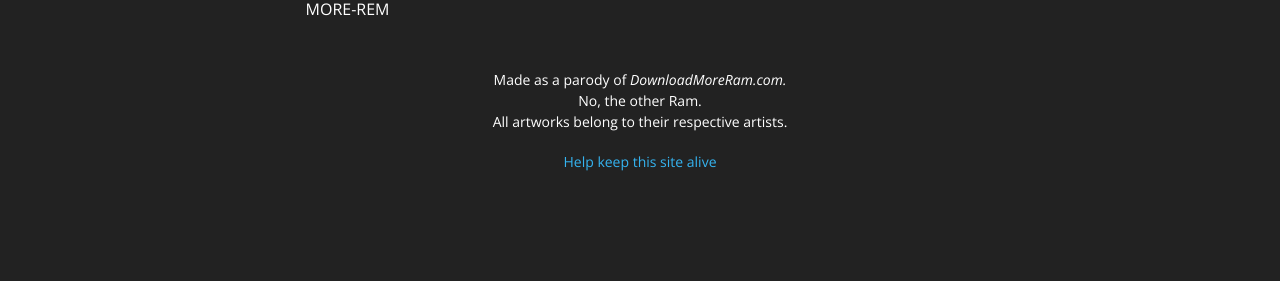
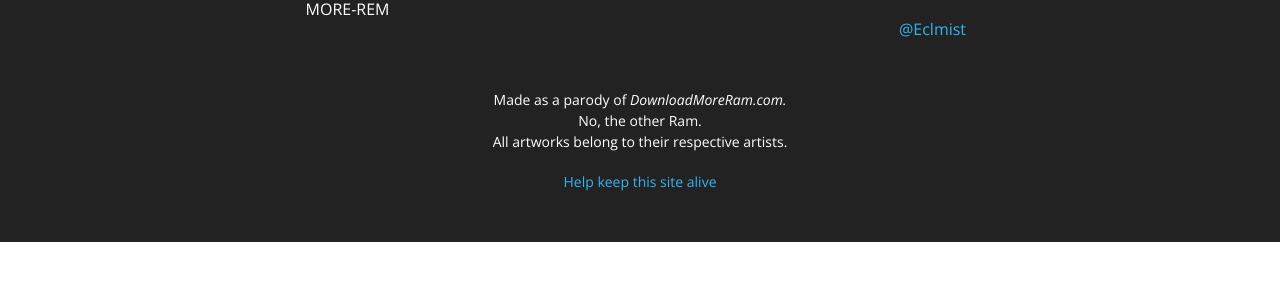
Before and after one commit to Eclmist/DownloadMoreRem, a website: page download.html in a window 1280 px wide. Shown: the part 1407-1688 px from the top of the page. After the commit the page ends 1649 px from the top, so only its background shows below. Drawn offline with nearby package versions, Linux system fonts and the light colour scheme.

Commit message:
Added twitter

```diff
--- a/download.html
+++ b/download.html
@@ -129,6 +129,7 @@
                 <div class="col-lg-2 text-center">
                     <img src="./img/twitter.png" alt="twitter" class="sr-contact" width="42" />
                     <p><a href="https://twitter.com/DownloadMoreRem">@DownloadMoreRem</a></p>
+                    <p><a href="https://twitter.com/eclmist">@Eclmist</a></p>
                 </div>
             </div>
         </div>
@@ -137,15 +138,6 @@
         All artworks belong to their respective artists.</p>
 		<a href="./supportus.html">Help keep this site alive</a>
         </div>
-		<script async src="//pagead2.googlesyndication.com/pagead/js/adsbygoogle.js"></script>
-        <!-- DownloadRem -->
-        <ins class="adsbygoogle"
-             style="display:inline-block;width:728px;height:90px"
-             data-ad-client="ca-pub-8231992081237674"
-             data-ad-slot="4721974341"></ins>
-        <script>
-        (adsbygoogle = window.adsbygoogle || []).push({});
-        </script>
     </section>
 
     <!-- jQuery -->
```
Also changed, not shown: index.html (+1 -9 lines), supportus.html (+2 -10 lines).
